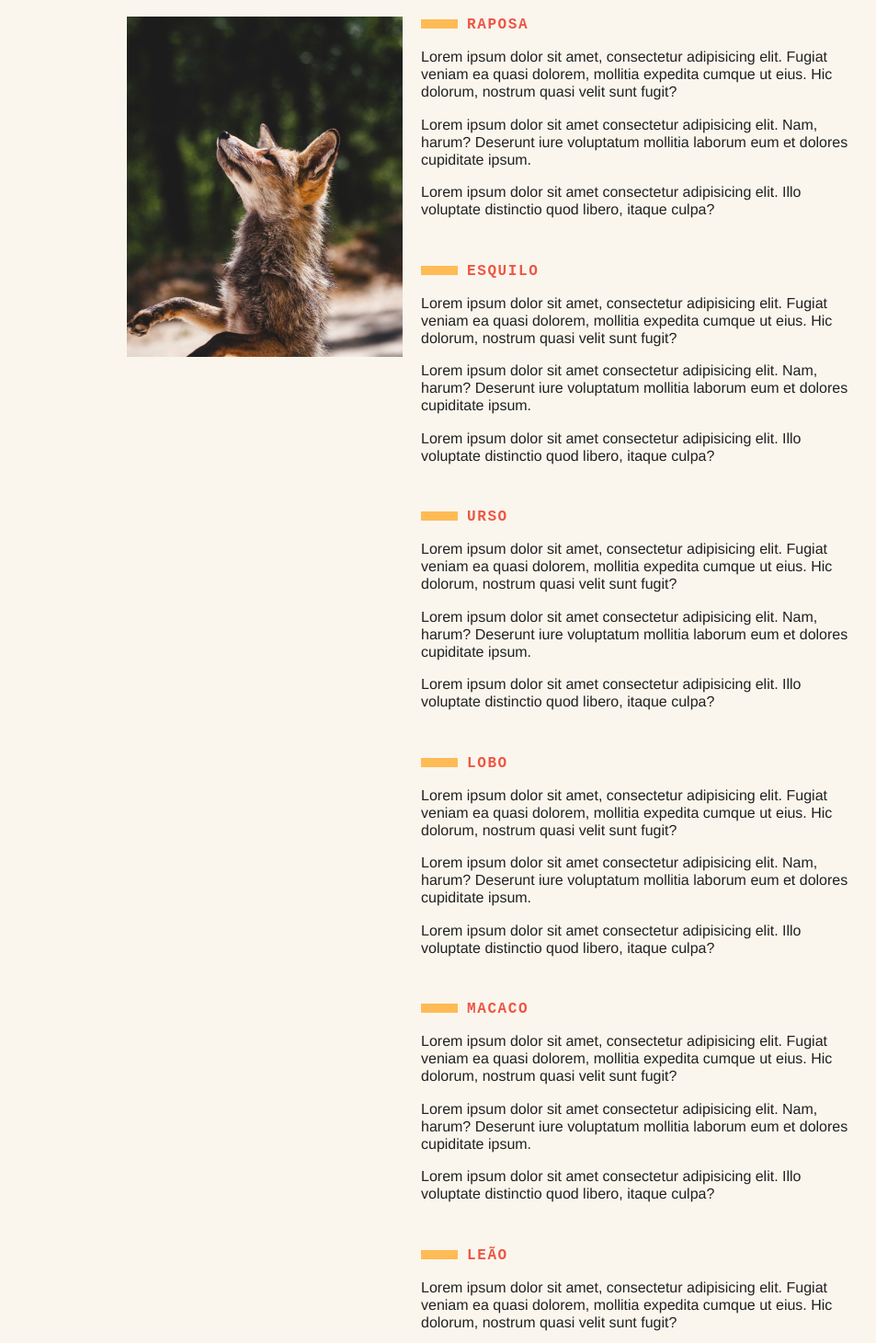
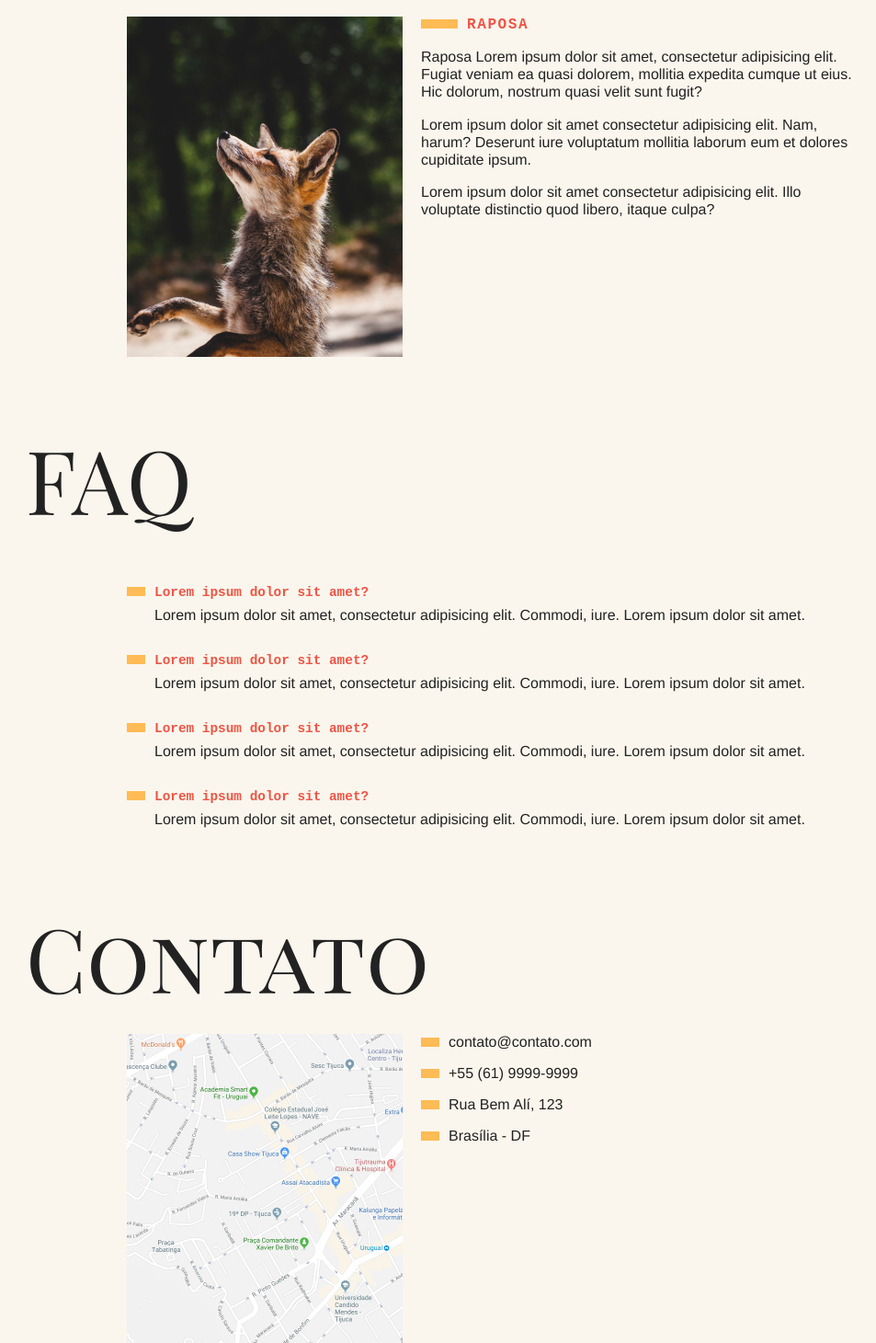
Before and after one commit to ylanaleal/javascript-es6, a plain HTML site: page 10.animais-fantasticos/index.html in a window 1280 px wide. Shown: the part 339-1799 px from the top of the page at 92% size, without its empty margins (157-1110 px from the left). Drawn offline with Linux system fonts and the light colour scheme.

Commit message:
navegacao

```diff
--- a/10.animais-fantasticos/assets/style.css
+++ b/10.animais-fantasticos/assets/style.css
@@ -94,6 +94,10 @@ body {
   height: 370px;
   overflow-y: scroll;
   grid-column: 2;
+}
+
+.animais-lista li {
+  cursor: pointer;
 }
 
 .animais-lista::-webkit-scrollbar {
@@ -208,3 +212,23 @@ body {
     margin-bottom: 0px;
   }
 }
+
+.js .js-tabcontent section {
+  display: none;
+}
+
+.js .js-tabcontent section.ativo {
+  display: block !important;
+  animation: show .5s forwards;
+}
+
+@keyframes show {
+  from {
+    opacity: 0;
+    transform: translate3d(-30px, 0, 0);
+  }
+  to {
+    opacity: 1;
+    transform: translate3d(0, 0, 0);
+  }
+}
--- a/10.animais-fantasticos/index.html
+++ b/10.animais-fantasticos/index.html
@@ -6,6 +6,7 @@
   <meta name="viewport" content="width=device-width, initial-scale=1.0">
   <link href="https://fonts.googleapis.com/css?family=Playfair+Display+SC" rel="stylesheet">
   <link rel="stylesheet" href="./assets/style.css">
+  <script>document.documentElement.className = 'js';</script>
   <title>Animais Fantásticos</title>
 </head>
 
@@ -21,7 +22,7 @@
 
   <section class="grid-section animais" id="animais">
     <h1 class="titulo">Animais Fantásticos</h1>
-    <ul class="animais-lista">
+    <ul class="animais-lista js-tabmenu">
       <li>
         <img src="./assets/img/imagem1.jpg" alt="">
       </li>
@@ -42,45 +43,43 @@
       </li>
     </ul>
 
-    <div class="animais-descricao">
+    <div class="animais-descricao js-tabcontent">
       <section>
         <h2>Raposa</h2>
-        <p>Lorem ipsum dolor sit amet, consectetur adipisicing elit. Fugiat veniam ea quasi dolorem, mollitia expedita cumque ut eius. Hic dolorum, nostrum quasi velit sunt fugit?</p>
+        <p>Raposa Lorem ipsum dolor sit amet, consectetur adipisicing elit. Fugiat veniam ea quasi dolorem, mollitia expedita cumque ut eius. Hic dolorum, nostrum quasi velit sunt fugit?</p>
         <p>Lorem ipsum dolor sit amet consectetur adipisicing elit. Nam, harum? Deserunt iure voluptatum mollitia laborum eum et dolores cupiditate ipsum.</p>
         <p>Lorem ipsum dolor sit amet consectetur adipisicing elit. Illo voluptate distinctio quod libero, itaque culpa?</p>
       </section>
 
       <section>
         <h2>Esquilo</h2>
-        <p>Lorem ipsum dolor sit amet, consectetur adipisicing elit. Fugiat veniam ea quasi dolorem, mollitia expedita cumque ut eius. Hic dolorum, nostrum quasi velit sunt fugit?</p>
+        <p>Esquilo Lorem ipsum dolor sit amet, consectetur adipisicing elit. Fugiat veniam ea quasi dolorem, mollitia expedita cumque ut eius. Hic dolorum, nostrum quasi velit sunt fugit?</p>
         <p>Lorem ipsum dolor sit amet consectetur adipisicing elit. Nam, harum? Deserunt iure voluptatum mollitia laborum eum et dolores cupiditate ipsum.</p>
-        <p>Lorem ipsum dolor sit amet consectetur adipisicing elit. Illo voluptate distinctio quod libero, itaque culpa?</p>
       </section>
 
       <section>
         <h2>Urso</h2>
-        <p>Lorem ipsum dolor sit amet, consectetur adipisicing elit. Fugiat veniam ea quasi dolorem, mollitia expedita cumque ut eius. Hic dolorum, nostrum quasi velit sunt fugit?</p>
+        <p>Urso Lorem ipsum dolor sit amet, consectetur adipisicing elit. Fugiat veniam ea quasi dolorem, mollitia expedita cumque ut eius. Hic dolorum, nostrum quasi velit sunt fugit?</p>
         <p>Lorem ipsum dolor sit amet consectetur adipisicing elit. Nam, harum? Deserunt iure voluptatum mollitia laborum eum et dolores cupiditate ipsum.</p>
         <p>Lorem ipsum dolor sit amet consectetur adipisicing elit. Illo voluptate distinctio quod libero, itaque culpa?</p>
       </section>
 
       <section>
         <h2>Lobo</h2>
-        <p>Lorem ipsum dolor sit amet, consectetur adipisicing elit. Fugiat veniam ea quasi dolorem, mollitia expedita cumque ut eius. Hic dolorum, nostrum quasi velit sunt fugit?</p>
+        <p>Lobo Lorem ipsum dolor sit amet, consectetur adipisicing elit. Fugiat veniam ea quasi dolorem, mollitia expedita cumque ut eius. Hic dolorum, nostrum quasi velit sunt fugit?</p>
         <p>Lorem ipsum dolor sit amet consectetur adipisicing elit. Nam, harum? Deserunt iure voluptatum mollitia laborum eum et dolores cupiditate ipsum.</p>
         <p>Lorem ipsum dolor sit amet consectetur adipisicing elit. Illo voluptate distinctio quod libero, itaque culpa?</p>
       </section>
 
       <section>
         <h2>Macaco</h2>
-        <p>Lorem ipsum dolor sit amet, consectetur adipisicing elit. Fugiat veniam ea quasi dolorem, mollitia expedita cumque ut eius. Hic dolorum, nostrum quasi velit sunt fugit?</p>
+        <p>Macaco Lorem ipsum dolor sit amet, consectetur adipisicing elit. Fugiat veniam ea quasi dolorem, mollitia expedita cumque ut eius. Hic dolorum, nostrum quasi velit sunt fugit?</p>
         <p>Lorem ipsum dolor sit amet consectetur adipisicing elit. Nam, harum? Deserunt iure voluptatum mollitia laborum eum et dolores cupiditate ipsum.</p>
-        <p>Lorem ipsum dolor sit amet consectetur adipisicing elit. Illo voluptate distinctio quod libero, itaque culpa?</p>
       </section>
 
       <section>
         <h2>Leão</h2>
-        <p>Lorem ipsum dolor sit amet, consectetur adipisicing elit. Fugiat veniam ea quasi dolorem, mollitia expedita cumque ut eius. Hic dolorum, nostrum quasi velit sunt fugit?</p>
+        <p>Leão Lorem ipsum dolor sit amet, consectetur adipisicing elit. Fugiat veniam ea quasi dolorem, mollitia expedita cumque ut eius. Hic dolorum, nostrum quasi velit sunt fugit?</p>
         <p>Lorem ipsum dolor sit amet consectetur adipisicing elit. Nam, harum? Deserunt iure voluptatum mollitia laborum eum et dolores cupiditate ipsum.</p>
         <p>Lorem ipsum dolor sit amet consectetur adipisicing elit. Illo voluptate distinctio quod libero, itaque culpa?</p>
       </section>
--- a/10.animais-fantasticos/script.js
+++ b/10.animais-fantasticos/script.js
@@ -0,0 +1,19 @@
+const tabMenu = document.querySelectorAll('.js-tabmenu li');
+const tabContent = document.querySelectorAll('.js-tabcontent section');
+
+if(tabMenu.length && tabMenu.length) {
+  tabContent[0].classList.add('ativo');
+
+  function activeTab(index) {
+    tabContent.forEach((section) => {
+      section.classList.remove('ativo');
+    })
+    tabContent[index].classList.add('ativo');
+  };
+
+  tabMenu.forEach((item, index) => {
+    item.addEventListener('click', () => {
+      activeTab(index);
+    });
+  });
+};
```
